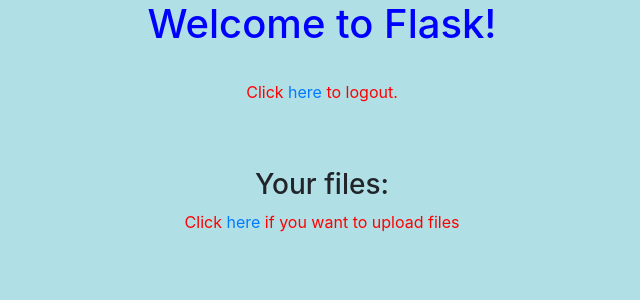
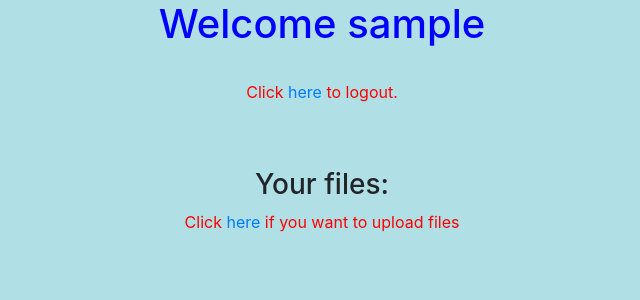
Before and after one commit to priyagup/FileSharingplatform, a Flask app: page /welcome in a window 1280 px wide. Shown: the top 300 px of the page, without its empty margins (318-958 px from the left). Run offline with Flask 2, Linux system fonts and the light colour scheme; the visitor is signed in with stand-in values (Sample User, id 1); data that the repository does not hold is empty; some libraries are stand-ins or nearby versions.

Commit message:
Update welcome.html

```diff
--- a/templates/welcome.html
+++ b/templates/welcome.html
@@ -30,7 +30,7 @@
 </style>
   <body>
     <div class="container" >
-      <h1>Welcome to Flask!</h1>
+      <h1>Welcome {{ uname }}</h1>
       <br>
       <form action="" method="post">
 
```
